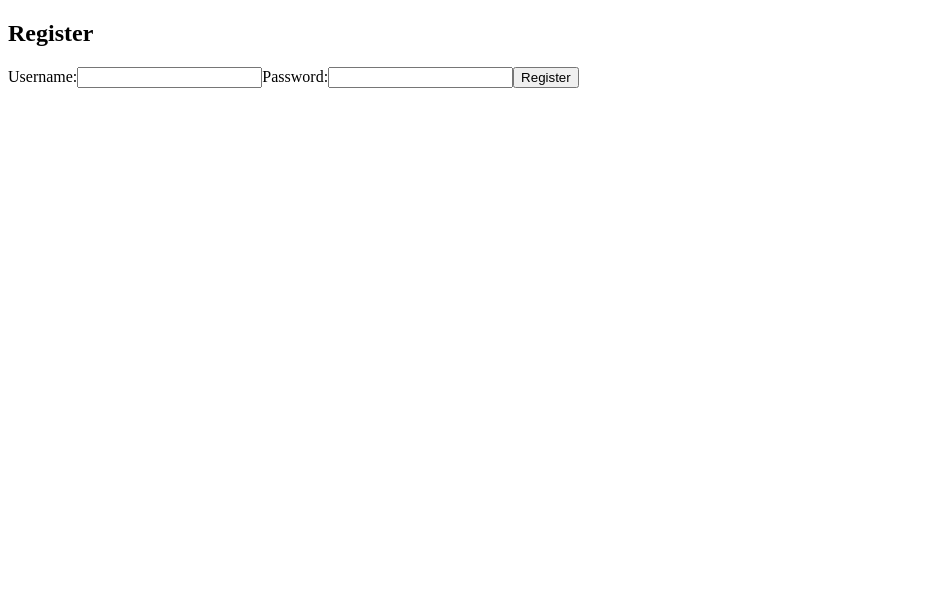
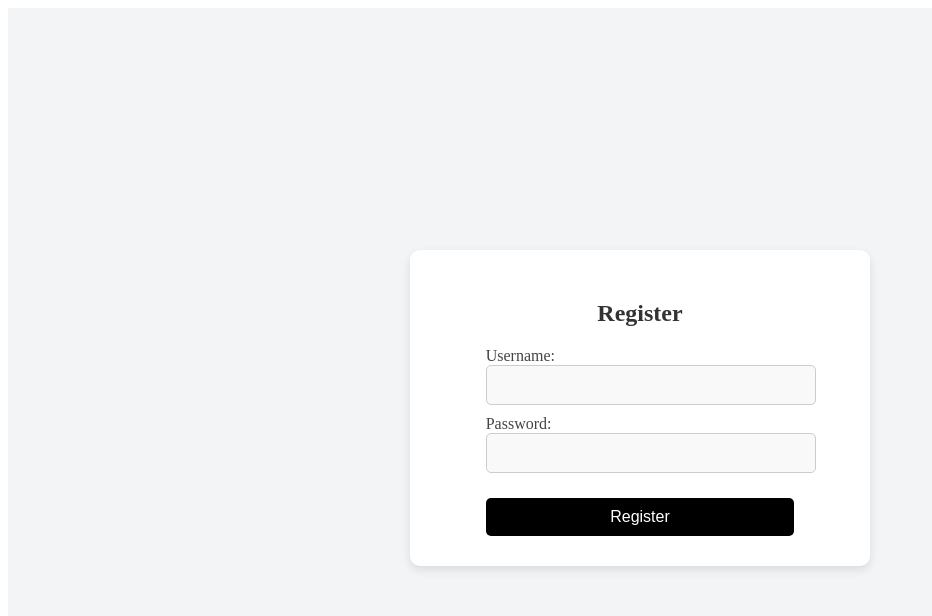
Before and after one commit to Shaik-Zuher/Time_Trend, an Angular app in the folder WatchEcom.App/: page /register in a window 1280 px wide. Shown: the top 616 px of the page, without its empty margins (0-932 px from the left). Built offline with nearby package versions, Linux system fonts and the light colour scheme.

Commit message:
Update register.component.css

```diff
--- a/WatchEcom.App/src/app/register/register.component.css
+++ b/WatchEcom.App/src/app/register/register.component.css
@@ -0,0 +1,68 @@
+/* Full-screen centering */
+.container {
+    height: 100vh;
+    display: flex;
+    justify-content: center;
+    align-items: center;
+    background-color: #f3f4f6; /* Light gray background */
+    margin: 0;
+    padding: 0;
+  }
+
+  /* Ensures form box is centered properly */
+  .form-box {
+    background: white;
+    padding: 30px;
+    width: 400px;
+    border-radius: 10px;
+    box-shadow: 0 4px 10px rgba(0, 0, 0, 0.1);
+    text-align: center;
+    display: flex;
+    flex-direction: column;
+    align-items: center;
+    justify-content: center;
+  }
+
+  /* Headline */
+  .form-box h2 {
+    margin-bottom: 20px;
+    font-size: 24px;
+    color: #333;
+  }
+
+  /* Labels */
+  .form-box label {
+    display: block;
+    text-align: left;
+    font-weight: 500;
+    width: 100%;
+    color: #444;
+  }
+
+  /* Input fields */
+  .form-box input {
+    width: 100%;
+    padding: 10px;
+    border: 1px solid #ccc;
+    border-radius: 5px;
+    font-size: 16px;
+    background: #f9f9f9;
+    margin-bottom: 10px;
+  }
+
+  /* Submit button */
+  .form-box button {
+    width: 100%;
+    padding: 10px;
+    background: #000000;
+    color: white;
+    font-size: 16px;
+    border: none;
+    border-radius: 5px;
+    cursor: pointer;
+    margin-top: 15px;
+  }
+
+  .form-box button:hover {
+    background: #000000;
+  }
```
